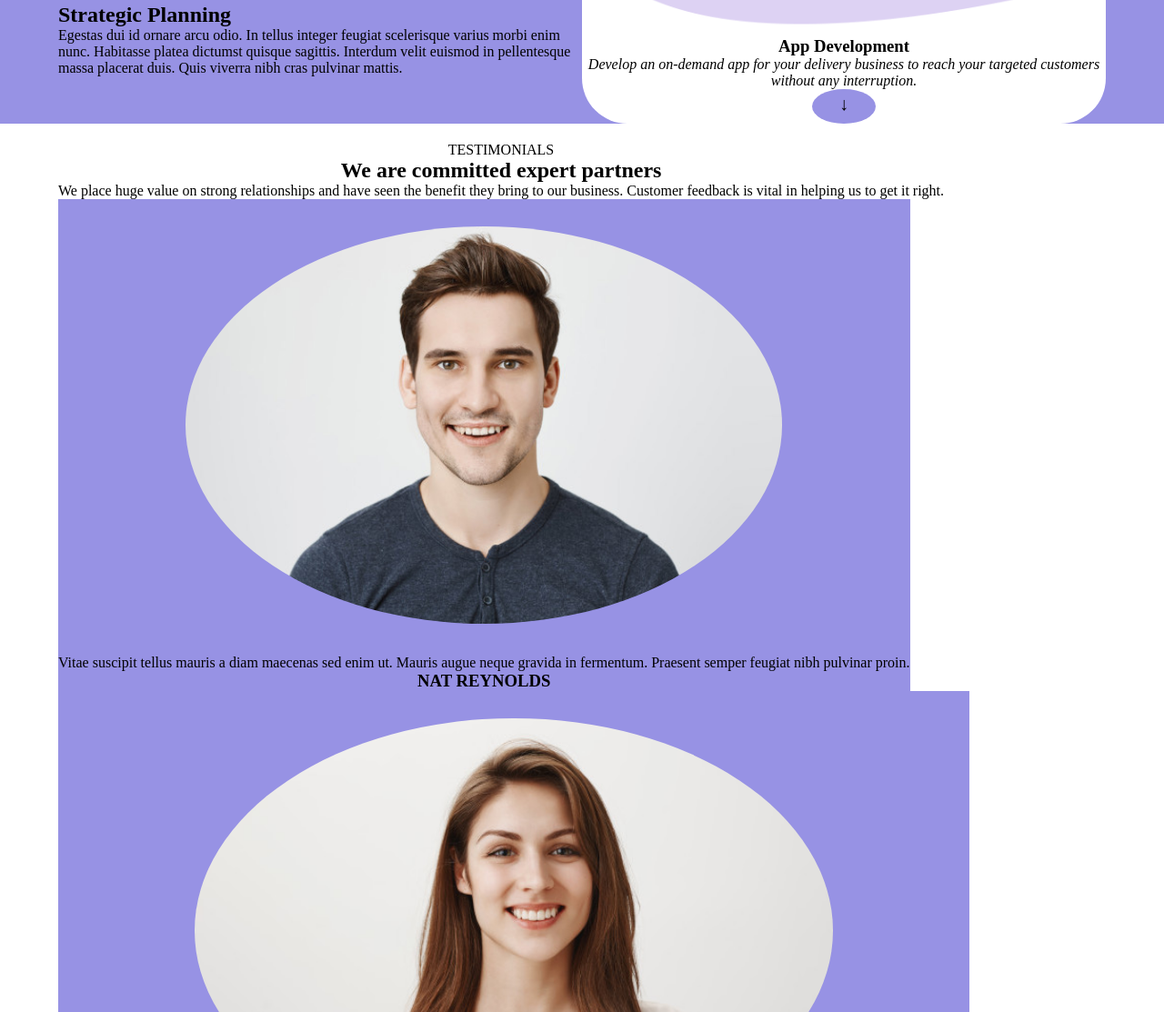
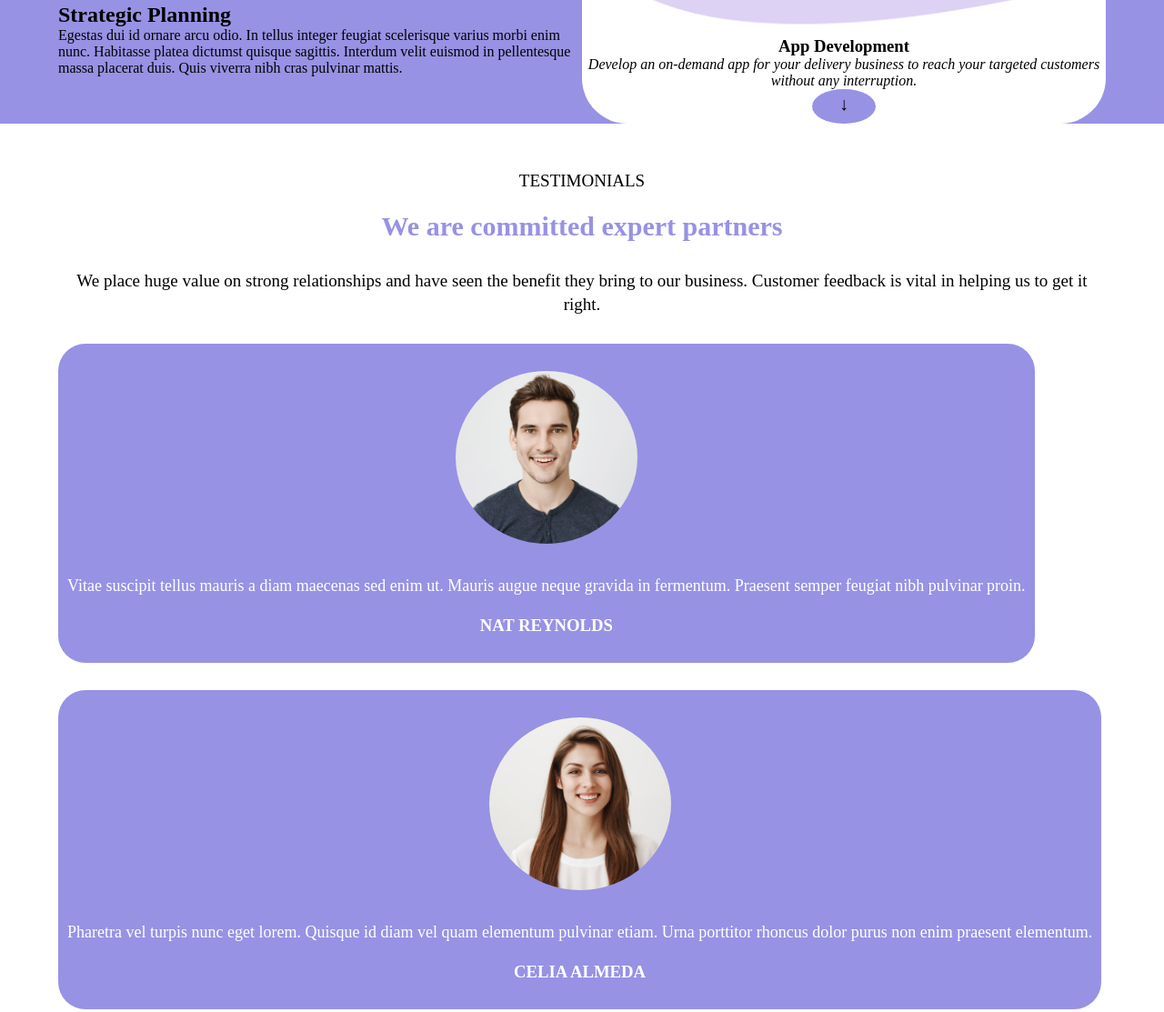
Before and after one commit to alessandro-barate/htmlcss-responsive-layout, a plain HTML site: page index.html in a window 1280 px wide. Shown: the part 1326-2439 px from the top of the page at 91% size. Drawn offline with Linux system fonts and the light colour scheme.

Commit message:
[UPD] Testimonials section done

```diff
--- a/css/styles.css
+++ b/css/styles.css
@@ -142,15 +142,47 @@ PLANNING SECTION
 TESTIMONIALS SECTION
 *********************/
 
+
+.content-testimonials {
+    padding-top: 30px;
+}
+
+.content-testimonials p {
+    line-height: 26px;
+    font-size: 19px;
+}
+
+.testimonials .card p {
+    color: white;
+    font-size: 18px;
+    line-height: 25px;
+}
+
+.content-testimonials h2 {
+    color: rgb(151, 146, 228);
+    font-size: 30px;
+}
+
+.content-testimonials h2,
+.testimonials .card h3 {
+    padding-top: 20px;
+    padding-bottom: 30px;
+}
+
 .testimonials .card {
+    color: white;
     background-color: rgb(151, 146, 228);
+    border-radius: 30px;
+    margin-top: 30px;
+    padding-left: 10px;
+    padding-right: 10px;
 }
 
 .testimonial-container img {
     object-fit: cover;
-    width: 70%;
+    width: 200px;
+    height: 250px;
     border-radius: 50%;
-    margin: 0 auto;
     padding-top: 30px;
     padding-bottom: 30px;
 }
@@ -227,6 +259,10 @@ main section:nth-child(even) {
     text-align: center;
 }
 
+.margin-bottom {
+    margin-bottom: 80px;
+}
+
 
 
 
--- a/index.html
+++ b/index.html
@@ -157,13 +157,12 @@
                         </div>
                     </div>
                     <div class="col">
-                        <div class="card">
+                        <div class="card margin-bottom">
                             <div class="testimonial-container text-center">
                                 <img src="./img/testimonial3.jpg" alt="Man in front of a laptop">
                             </div>
                             <p class="text-center">Mauris augue neque gravida in fermentum. Praesent semper feugiat nibh sed pulvinar proin. Nibh nisl condimentum id venenatis a condimentum.</p>
                             <h3 class="text-center">BOB ROBERTS</h3>
-
                         </div>
                     </div>
 
```
